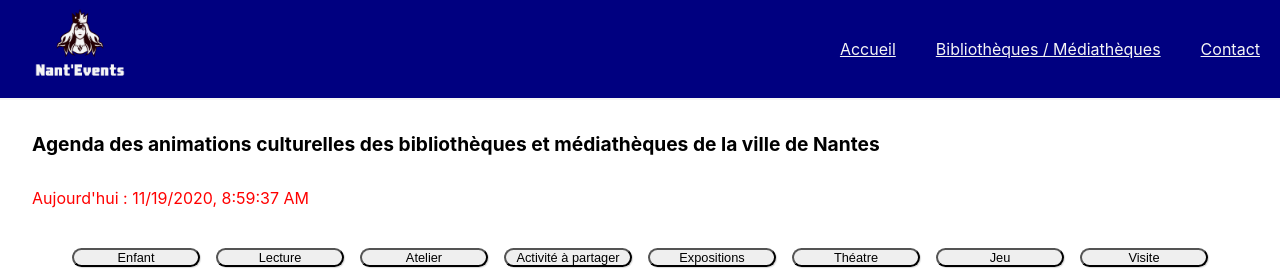
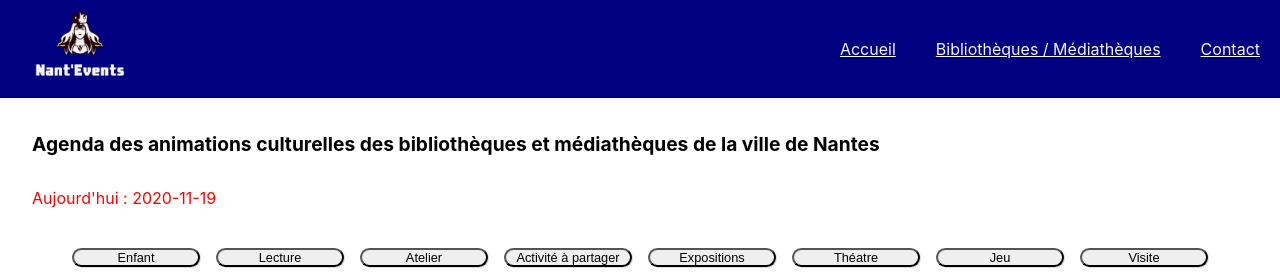
Before and after one commit to thomas37000/nts-js-202009-p2-culture, a React (Create React App) app: page /bibliotheques in a window 1280 px wide. Shown: the top 278 px of the page. Built offline with nearby package versions, Linux system fonts and the light colour scheme; no server answers.

Commit message:
formatage de la date

```diff
--- a/src/components/Clock.jsx
+++ b/src/components/Clock.jsx
@@ -16,18 +16,13 @@ class Clock extends React.Component {
   constructor(props) {
     super(props);
     this.state = {
-      date: new Date().toLocaleDateString(),
+      date: new Date().toISOString().split('T')[0],
     };
   }
-  componentDidMount() {
-    this.intervalID = setInterval(() => this.tick(), 1000);
-  }
-  componentWillUnmount() {
-    clearInterval(this.intervalID);
-  }
+
   tick() {
     this.setState({
-      date: new Date().toLocaleString(),
+      date: new Date().toISOString().split('T')[0],
     });
   }
   render() {
```
